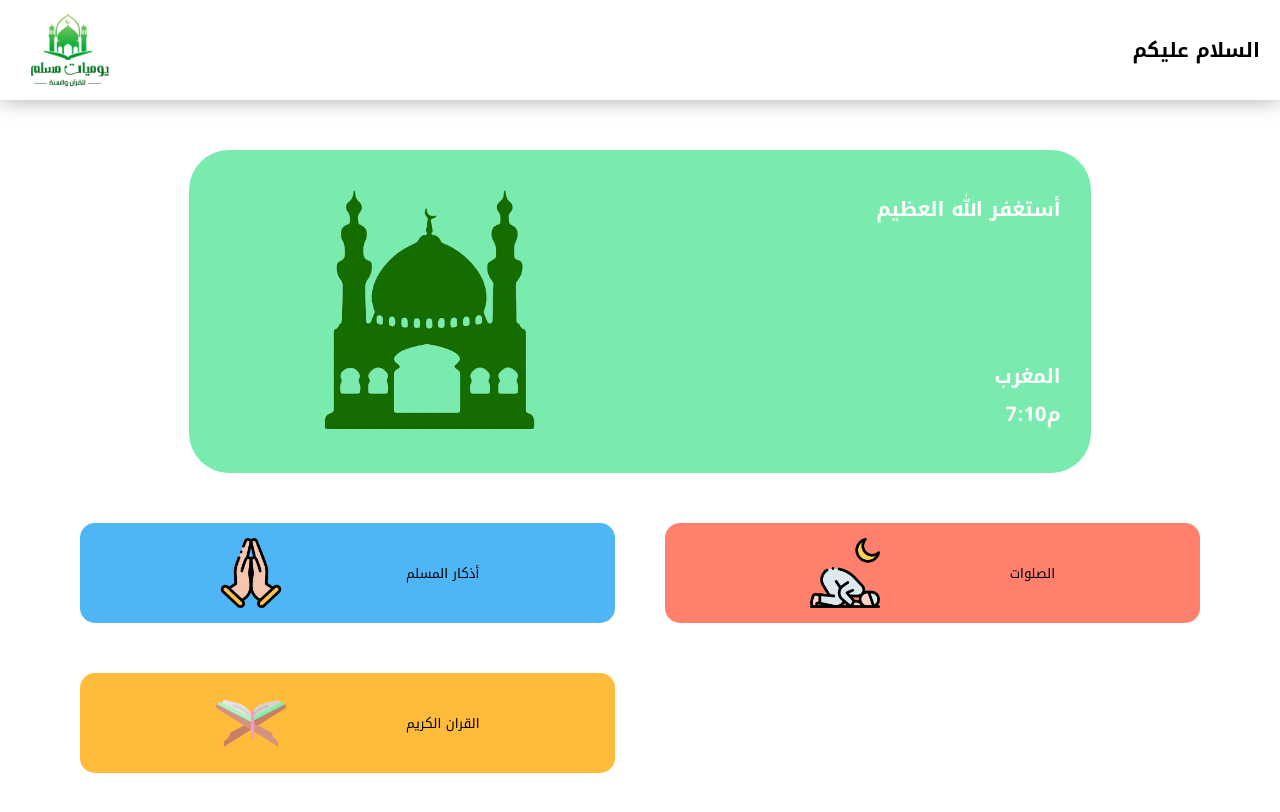
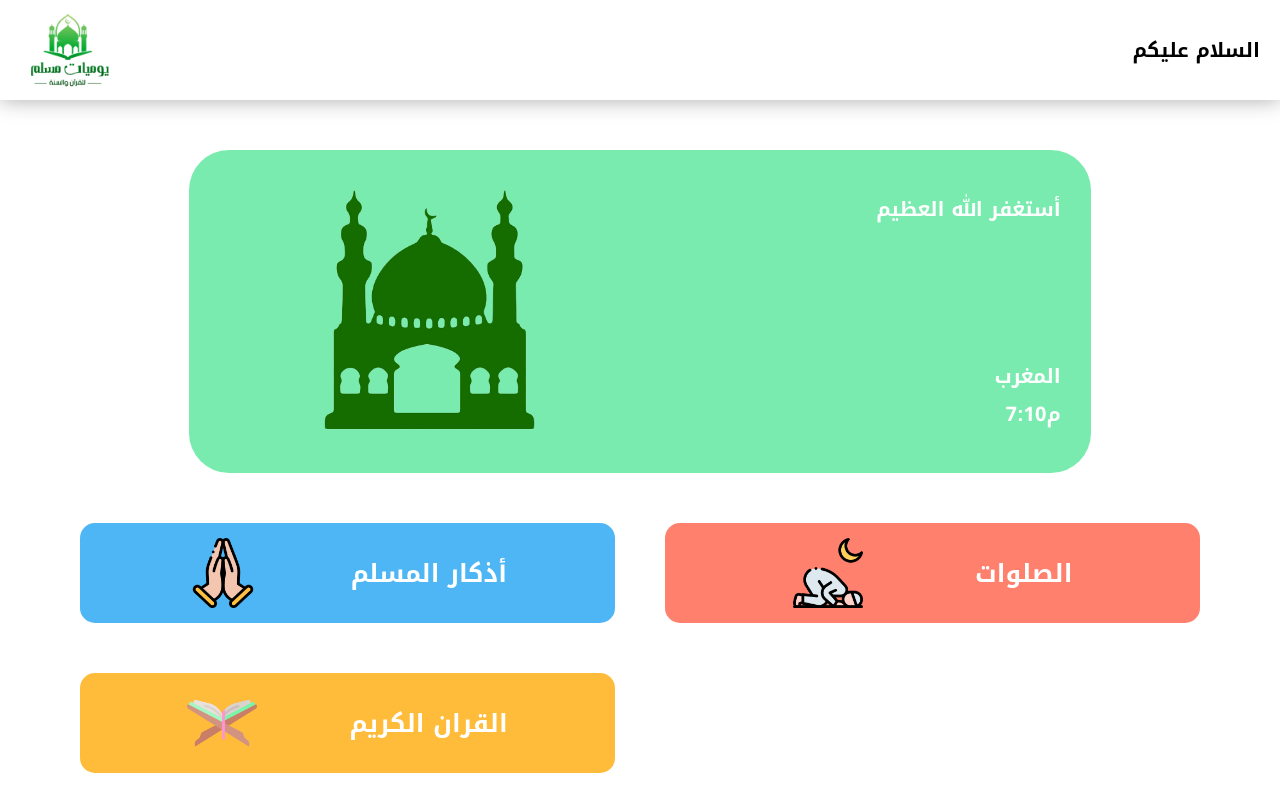
Before and after one commit to GSG-G11/muslim-guide, a React (Create React App) app: page / in a window 1280 px wide. Shown: the top 812 px of the page. Built offline with nearby package versions, Linux system fonts and the light colour scheme; no server answers.

Commit message:
fix ritualCard style relates #14

```diff
--- a/src/Pages/Home/Home.css
+++ b/src/Pages/Home/Home.css
@@ -6,7 +6,7 @@
   padding-inline: 3rem;
   box-shadow: 0 0 20px 0 #aaa;
 }
-.header-title{
+.header-title {
   font-size: 2rem;
 }
 .header img.logo {
@@ -89,6 +89,9 @@ main .categories-cards .category-card {
   border-radius: 1.5rem;
   padding: 1.5rem;
   transition: filter 0.2s;
+  color: white;
+  font-size: 2.5rem;
+  font-weight: bold;
 }
 
 main .categories-cards .category-card:hover {
--- a/src/Pages/Home/Home.jsx
+++ b/src/Pages/Home/Home.jsx
@@ -1,6 +1,6 @@
 import React from 'react';
 import './Home.css';
-import { Container, AzkarCategory } from '../../components';
+import { Container, RitualCard } from '../../components';
 import logo from '../../assets/logo.png';
 import pray from '../../assets/pray.png';
 import quran from '../../assets/quran.png';
@@ -30,9 +30,9 @@ function Home() {
           </section>
 
           <section className="categories-cards">
-            <AzkarCategory pathUrl={hands} altText="pray-hands" title="أذكار المسلم" />
-            <AzkarCategory pathUrl={pray} altText="praying-man" title="الصلوات" />
-            <AzkarCategory pathUrl={quran} altText="quran-book" title="القران الكريم" />
+            <RitualCard pathUrl={hands} altText="pray-hands" title="أذكار المسلم" />
+            <RitualCard pathUrl={pray} altText="praying-man" title="الصلوات" />
+            <RitualCard pathUrl={quran} altText="quran-book" title="القران الكريم" />
           </section>
         </Container>
       </main>
--- a/src/components/index.js
+++ b/src/components/index.js
@@ -5,4 +5,4 @@ export { default as Input } from './Input';
 export { default as Header } from './Header';
 export { default as AzkarCard } from './AzkarCard';
 export { default as ZekrCard } from './ZekrCard';
-export { default as AzkarCategory } from './AzkarCategory';
+export { default as RitualCard } from './RitualCard';
--- a/src/components/styles/BackArrow.css
+++ b/src/components/styles/BackArrow.css
@@ -6,4 +6,5 @@
   border-right: transparent;
   border-top: transparent;
   transform: rotate(45deg);
+  background-color: transparent;
 }
```
Also changed, not shown: src/components/RitualCard.jsx (renamed from src/components/AzkarCategory.jsx).
